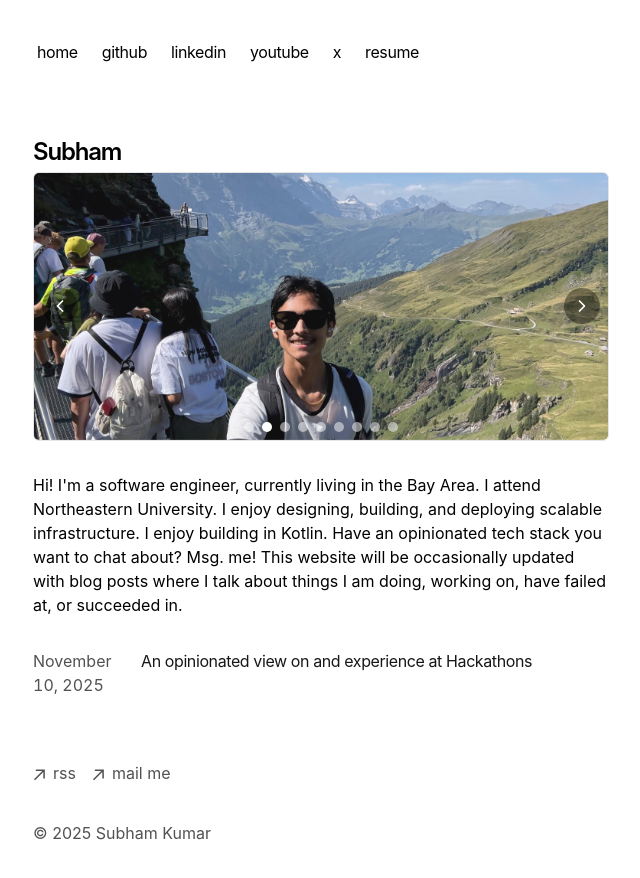
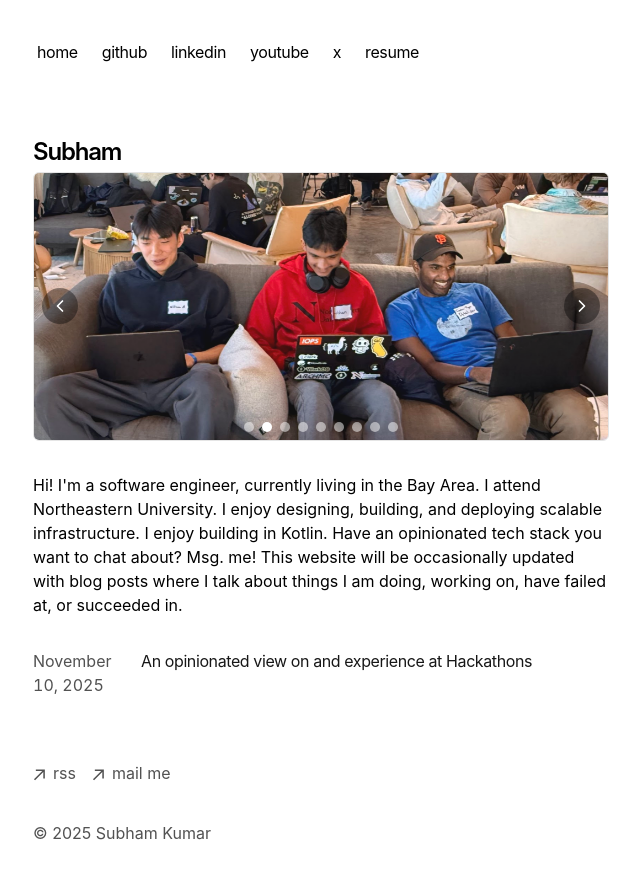
Before and after one commit to GrowlyX/website, a Next.js app: page / in a window 1280 px wide. Shown: the top 878 px of the page, without its empty margins (319-959 px from the left). Built offline with nearby package versions, Linux system fonts and the light colour scheme.

Commit message:
banners: lead with the flower market photo

```diff
--- a/app/page.tsx
+++ b/app/page.tsx
@@ -12,13 +12,13 @@
       <div className="mb-8">
         <ImageRotator
           images={[
+            { src: '/banners/flower-market.jpg', alt: 'Flower market in Amsterdam' },
             { src: '/banners/x3.png', alt: 'Vibecoding' },
             { src: '/banners/first-cliff-walk.jpg', alt: 'Cliff walk at First, above Grindelwald' },
             { src: '/banners/paris-seine.jpg', alt: 'On the Seine at dusk with the Eiffel Tower behind' },
             { src: '/banners/lucerne-river.jpg', alt: 'The Reuss from the Chapel Bridge, Lucerne' },
             { src: '/banners/mountain-bike.jpg', alt: 'Mountain biking in the Alps' },
             { src: '/banners/chapel-bridge.jpg', alt: 'On the Chapel Bridge in Lucerne' },
-            { src: '/banners/flower-market.jpg', alt: 'Flower market in Amsterdam' },
             { src: '/banners/eiffel-night.jpg', alt: 'Eiffel Tower at night from a Seine boat' },
             { src: '/banners/lucerne-village.jpg', alt: 'Lakeside village on Lake Lucerne' },
           ]}
```
